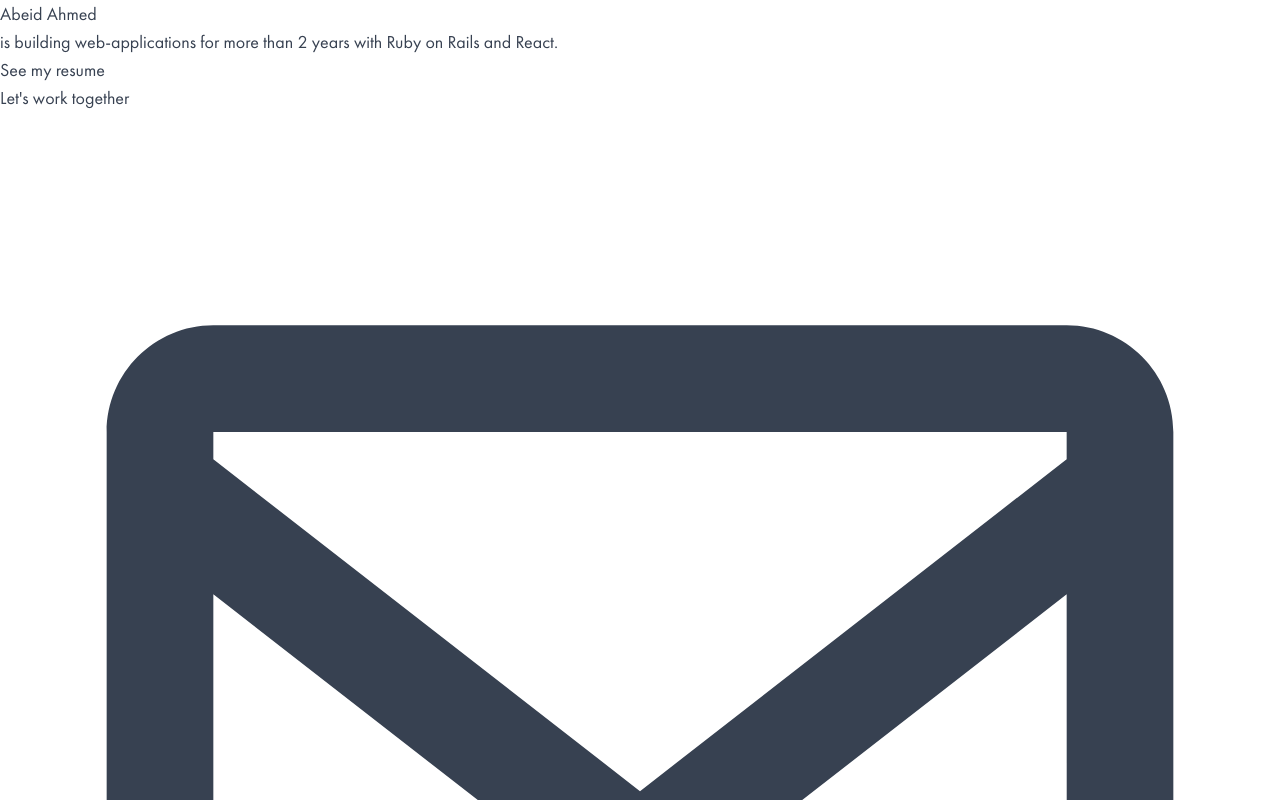
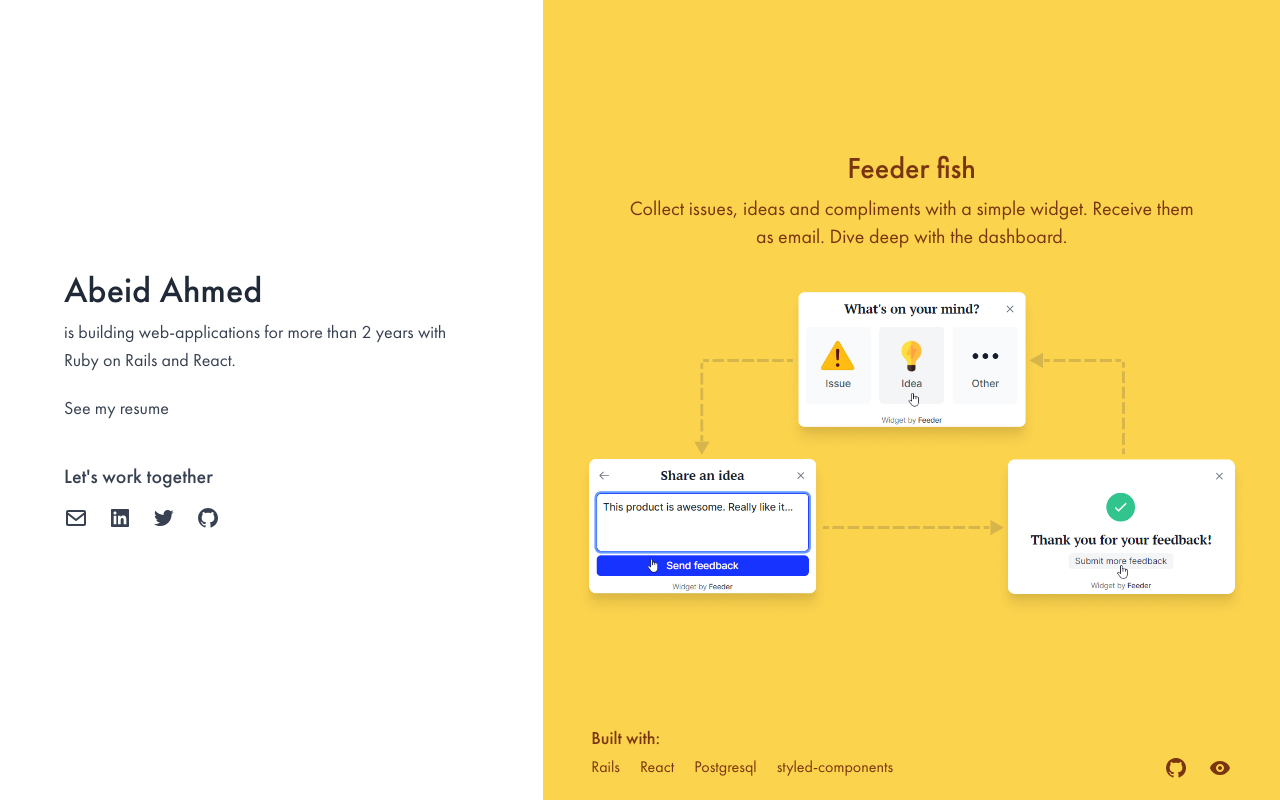
Before and after one commit to abeidahmed/portfolio, a Next.js app: page / in a window 1280 px wide. Shown: the top 800 px of the page. Built offline with nearby package versions, Linux system fonts and the light colour scheme.

Commit message:
Add next document

```diff
--- /dev/null
+++ b/pages/_document.js
@@ -0,0 +1,15 @@
+import Document, { Html, Head, Main, NextScript } from 'next/document';
+
+export default class ProjectDocument extends Document {
+  render() {
+    return (
+      <Html>
+        <Head></Head>
+        <body className="text-lg text-gray-700 lg:overflow-hidden">
+          <Main />
+          <NextScript />
+        </body>
+      </Html>
+    );
+  }
+}
--- a/styles/index.css
+++ b/styles/index.css
@@ -1,15 +1,3 @@
 @import 'tailwindcss/base';
 @import 'tailwindcss/components';
-
-body {
-  @apply text-lg;
-  @apply text-gray-700;
-}
-
-@media (min-width: theme('screens.lg')) {
-  body {
-    @apply overflow-y-hidden;
-  }
-}
-
 @import 'tailwindcss/utilities';
```
